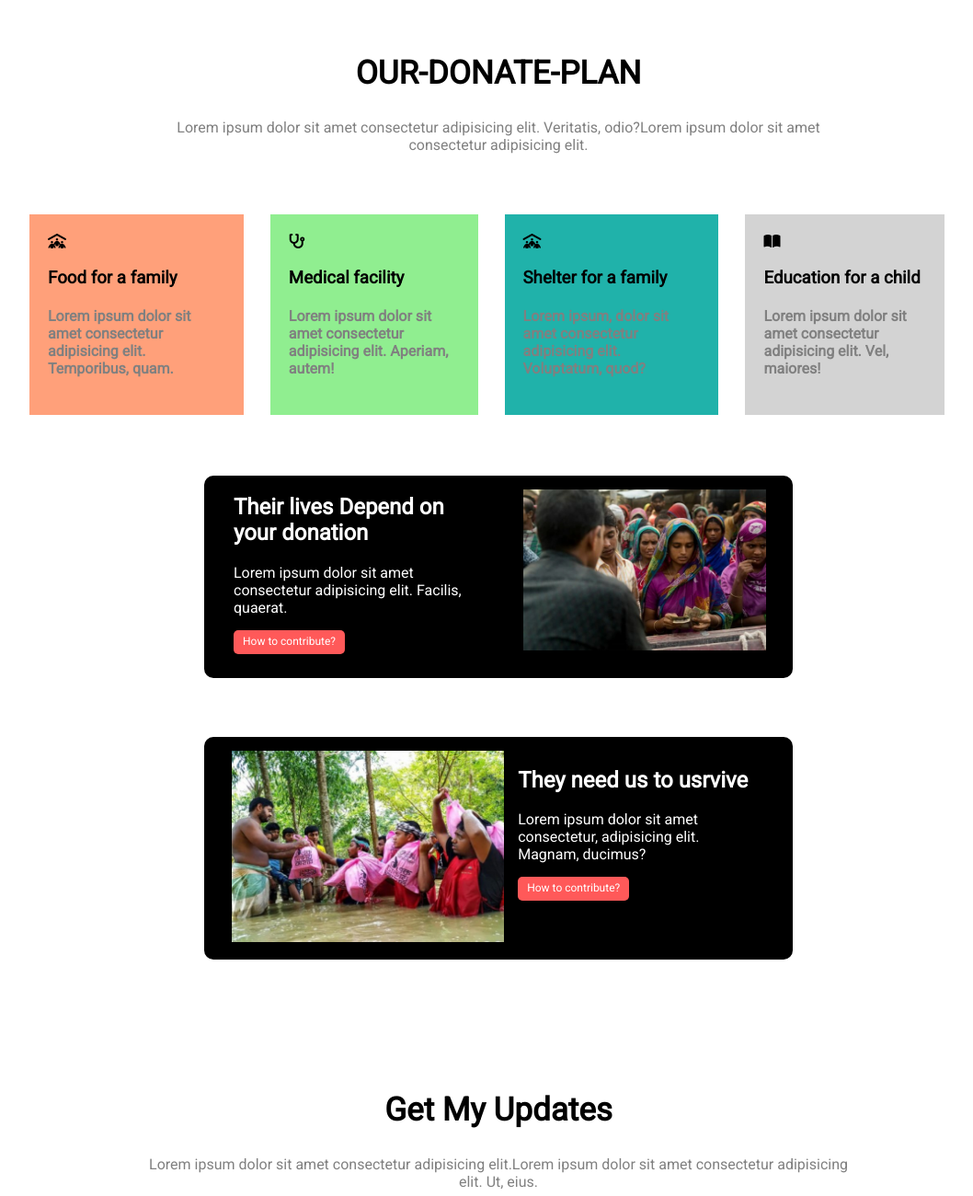
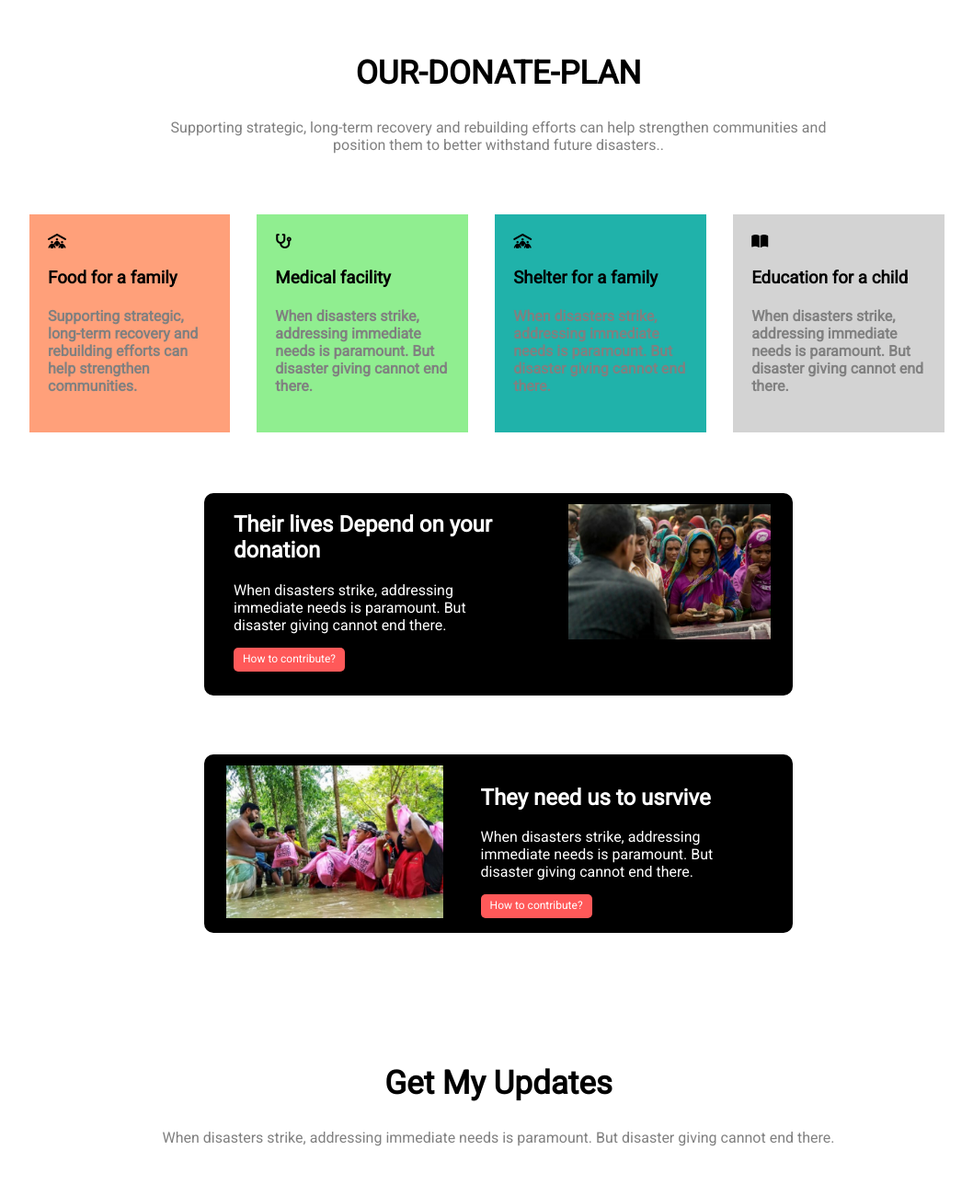
Before and after one commit to Mousumi-rm/webside-3-repo, a plain HTML site: page index.html in a window 1280 px wide. Shown: the part 1320-2620 px from the top of the page at 92% size, without its empty margins (98-1156 px from the left). Drawn offline with Linux system fonts and the light colour scheme.

Commit message:
last two

```diff
--- a/css/style.css
+++ b/css/style.css
@@ -24,7 +24,7 @@
         top: 250px;
     }
     .DONATE-US h1{
-        /* font-size: 40px; */
+        font-size: 40px;
         padding-left: 20%;
         padding-right:20%;
         font-weight: 700;
@@ -57,6 +57,11 @@
         margin:5% 30% 5% 30%;
         justify-content:space-between;
       }
+
+      .h-tag-three{
+        font-size:35px;
+      }
+
       .Donate-box h1{
         color:gray ;
       }
@@ -164,14 +169,11 @@
     .lives-depend-text-two{
     color: #FFFFFF;
     margin-left: 2%;
-    padding-left: 5%;
-    padding-right: 5%;
+    padding-left: 8%;
+    padding-right: 8%;
     padding-top: 2%;
+    }
 
-    }
-    .h-tag-three{
-      font-size:35px;
-    }
     #input{
       text-align: center;
       margin: 5% 20% 5% 20%;
@@ -205,6 +207,7 @@
     font-size:25px;
     }
     .p-foother{
+      font-family:'Fira Sans', sans-serif;
       color: white;
       font-size: 10px;
     }
--- a/index.html
+++ b/index.html
@@ -37,7 +37,7 @@
      <section>
             <div class="Donate-today-text">
                 <h1 class="h-tag-three"> Donate-today</h1>
-                <p class="p-tag-donate">Lorem ipsum dolor, sit amet consectetur adipisicing elit. <br> Dolorum, molestiae!</p>
+                <p class="p-tag-donate">Supporting strategic, long-term recovery and rebuilding efforts can help strengthen <br> Dolorum, molestiae!</p>
             </div>
 
             <div class="Donate-box">
@@ -67,7 +67,7 @@
             <h1 class="h-tag-three">
                 OUR-DONATE-PLAN
             </h1>
-            <p class="p-tag-donate">Lorem ipsum dolor sit amet consectetur adipisicing elit. Veritatis, odio?Lorem ipsum dolor sit amet consectetur adipisicing elit.</p>
+            <p class="p-tag-donate">Supporting strategic, long-term recovery and rebuilding efforts can help strengthen communities and position them to better withstand future disasters..</p>
         </div>
 
 
@@ -76,24 +76,24 @@
               <div id="plan-one">
                  <i class="fa-solid fa-people-roof"></i>
                  <h3> Food for a family</h3>
-                 <h4>Lorem ipsum dolor sit amet consectetur adipisicing elit. Temporibus, quam.</h4>
+                 <h4>Supporting strategic, long-term recovery and rebuilding efforts can help strengthen communities.</h4>
               </div>
               <div id="plan-two">
                  <i class="fa-solid fa-stethoscope"></i>
                   <h3>Medical facility</h3>
-                  <h4>Lorem ipsum dolor sit amet consectetur adipisicing elit. Aperiam, autem!</h4>
+                  <h4>When disasters strike, addressing immediate needs is paramount. But disaster giving cannot end there.</h4>
               </div>
 
                 <div id="plan-three">
                     <i class="fa-solid fa-people-roof"></i>
                     <h3>Shelter for a family</h3>
-                    <h4>Lorem ipsum, dolor sit amet consectetur adipisicing elit. Voluptatum, quod?</h4>
+                    <h4>When disasters strike, addressing immediate needs is paramount. But disaster giving cannot end there.</h4>
                 </div>
 
                 <div id="plan-four">
                     <i class="fa-solid fa-book-open"></i>
                     <h3>Education for a child</h3>
-                    <h4>Lorem ipsum dolor sit amet consectetur adipisicing elit. Vel, maiores!</h4>
+                    <h4>When disasters strike, addressing immediate needs is paramount. But disaster giving cannot end there.</h4>
                 </div>
         </div>
     </section>
@@ -102,7 +102,7 @@
 
           <div class="lives-depend-text-one">
              <h1>Their lives Depend on your donation</h1>
-             <p>Lorem ipsum dolor sit amet consectetur adipisicing elit. Facilis, quaerat.</p>
+             <p>When disasters strike, addressing immediate needs is paramount. But disaster giving cannot end there.</p>
              <a class="donate-us-a-tag" href="target="_blank href="https://www.globalgiving.org/projects/stand-up-for-the-flood-victims-in-bangladesh/">How to contribute?</a>
           </div>
           <div>
@@ -110,15 +110,13 @@
           </div>
         </section>
 
-
-
-    <section class="lives-depend">
+        <section class="lives-depend">
             <div>
                 <img class="lives-depend-img-two" src="images/donation11.jpg" alt="">
             </div>
             <div class="lives-depend-text-two">
                 <h1>They need us to usrvive</h1>
-                <p> Lorem ipsum dolor sit amet consectetur, adipisicing elit. Magnam, ducimus?</p>
+                <p> When disasters strike, addressing immediate needs is paramount. But disaster giving cannot end there.</p>
                 <a class="donate-us-a-tag" href="target="_blank href="https://www.globalgiving.org/projects/stand-up-for-the-flood-victims-in-bangladesh/">How to contribute?</a>
             </div>
         </section>
@@ -128,7 +126,7 @@
      <section>
         <div  class="Donate-today-text">
             <h1 class="h-tag-three">Get My Updates</h1>
-            <p class="p-tag-donate">Lorem ipsum dolor sit amet consectetur adipisicing elit.Lorem ipsum dolor sit amet consectetur adipisicing elit. Ut, eius.</p>
+            <p class="p-tag-donate">When disasters strike, addressing immediate needs is paramount. But disaster giving cannot end there.</p>
         </div>
           <div>
                 <div id="input">
@@ -139,7 +137,7 @@
      </section>
      <footer>
         <h3>Be Humble</h3>
-        <p class="p-foother">I an gonna do it</p>
+        <p class="p-foother">..I am gonna do it..</p>
      </footer>
 
 </body>
```
